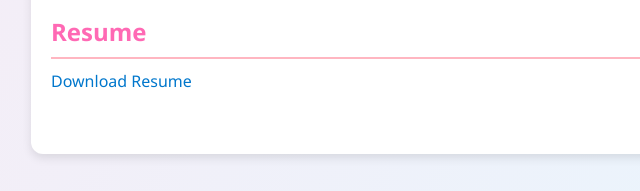
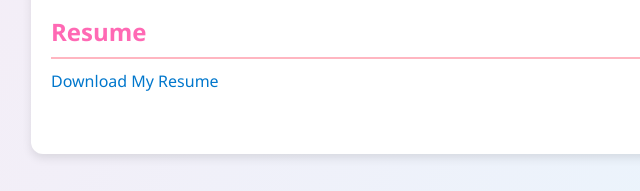
Before and after one commit to KPreethi45/Portfolio, a plain HTML site: page index.html in a window 1280 px wide. Shown: the part 1615-1806 px from the top of the page, 159-799 px from the left. Drawn offline with Linux system fonts and the light colour scheme.

Commit message:
Added resume PDF

```diff
--- a/index.html
+++ b/index.html
@@ -85,7 +85,7 @@
 
     <section>
       <h2>Resume</h2>
-      <p><a href="YOUR_RESUME_LINK_HERE" target="_blank">Download Resume</a></p>
+      <p><a href="Preethi Resume.pdf" target="_blank"download>Download My Resume</a></p>
     </section>
   </main>
 
```
